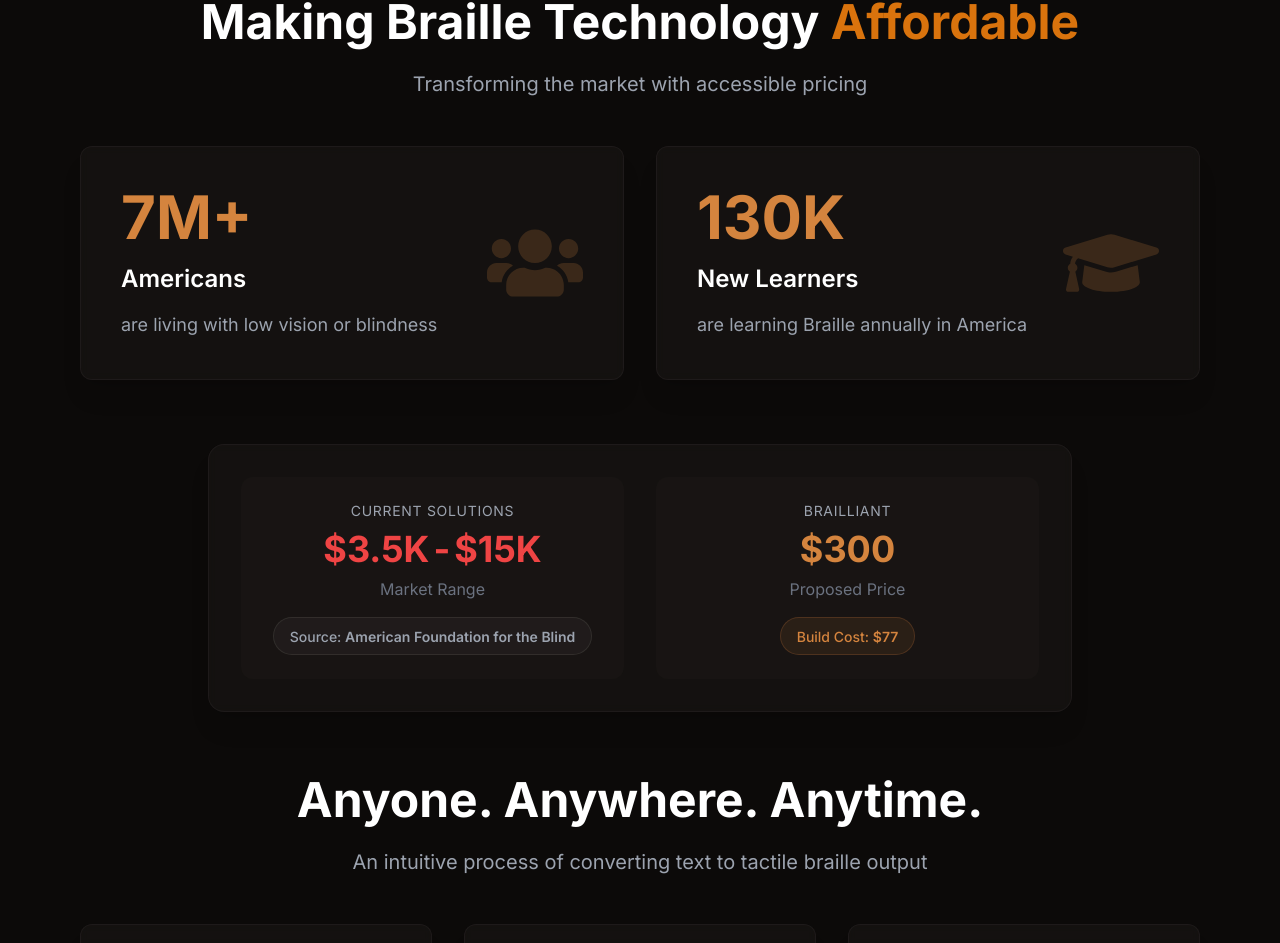
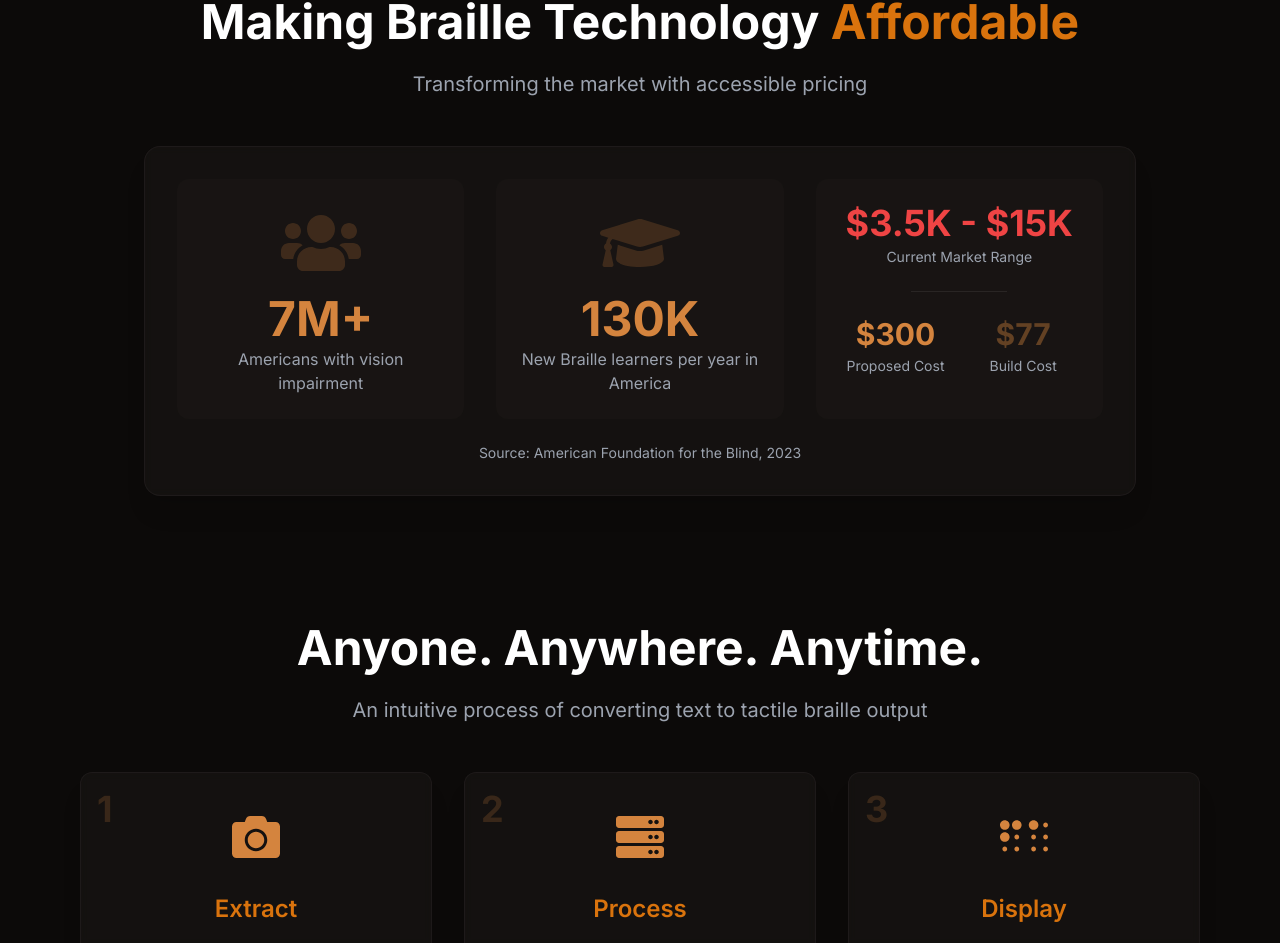
Before and after one commit to tkpepper15/braillebox, a Next.js app: page / in a window 1280 px wide. Shown: the part 1214-2157 px from the top of the page. Built offline with nearby package versions, Linux system fonts and the light colour scheme.

Commit message:
Commit message

```diff
--- a/app/page.tsx
+++ b/app/page.tsx
@@ -46,6 +46,26 @@
 const bounce = keyframes`
   0%, 20%, 50%, 80%, 100% { transform: translateY(0); }
   40% { transform: translateY(-20px); }
+`;
+
+const pulseAnimation = keyframes`
+  0%, 100% {
+    transform: scale(1);
+    opacity: 0.6;
+  }
+  50% {
+    transform: scale(1.2);
+    opacity: 1;
+  }
+`;
+
+const glowAnimation = keyframes`
+  0%, 100% {
+    filter: drop-shadow(0 0 2px #d4843e);
+  }
+  50% {
+    filter: drop-shadow(0 0 8px #d4843e);
+  }
 `;
 
 // Styled Components
@@ -183,81 +203,68 @@
               </p>
             </div>
 
-            <div className="grid grid-cols-1 md:grid-cols-2 gap-8 mb-16">
-              {/* Market Size Card */}
-              <div className="bg-stone-800/30 backdrop-blur-sm p-10 rounded-xl transition-all duration-300
-                hover:scale-105 hover:bg-stone-800/50 shadow-xl border border-stone-800/50">
-                <div className="flex items-center justify-between">
-                  <div className="space-y-4">
-                    <h3 className="text-[#d4843e] text-6xl font-bold">7M+</h3>
-                    <p className="text-white text-2xl font-semibold">Americans</p>
-                    <p className="text-gray-400 text-lg">are living with low vision or blindness</p>
-                  </div>
-                  <div className="text-[#d4843e] opacity-20">
-                    <FaUsers className="size-24" />
-                  </div>
-                </div>
-              </div>
-
-              {/* Growth Card */}
-              <div className="bg-stone-800/30 backdrop-blur-sm p-10 rounded-xl transition-all duration-300
-                hover:scale-105 hover:bg-stone-800/50 shadow-xl border border-stone-800/50">
-                <div className="flex items-center justify-between">
-                  <div className="space-y-4">
-                    <h3 className="text-[#d4843e] text-6xl font-bold">130K</h3>
-                    <p className="text-white text-2xl font-semibold">New Learners</p>
-                    <p className="text-gray-400 text-lg">are learning Braille annually in America</p>
-                  </div>
-                  <div className="text-[#d4843e] opacity-20">
-                    <FaGraduationCap className="size-24" />
-                  </div>
-                </div>
-              </div>
-            </div>
-
-            {/* Value Proposition */}
-            <div className="mt-16 text-center">
-              <div className="max-w-4xl mx-auto px-4">
-
-                {/* Cost Comparison Card */}
+            <div className="mb-16 text-center">
+              <div className="max-w-5xl mx-auto px-4">
                 <div className="bg-stone-800/30 backdrop-blur-sm rounded-2xl p-8 shadow-xl border border-stone-800/50">
-                  {/* Price Comparison */}
-                  <div className="grid grid-cols-1 md:grid-cols-2 gap-8">
+                  {/* Stats Grid */}
+                  <div className="grid grid-cols-1 md:grid-cols-3 gap-8 mb-6">
+                    {/* Market Size Stat */}
                     <div className="bg-stone-900/50 rounded-xl p-6 hover:scale-105 transition-all duration-300">
                       <div className="flex flex-col items-center">
-                        <span className="text-gray-400 text-sm uppercase tracking-wider mb-2">Current Solutions</span>
-                        <div className="flex items-baseline gap-1">
-                          <span className="text-red-500 text-4xl font-bold">$3.5K</span>
-                          <span className="text-red-500 text-4xl font-bold">-</span>
-                          <span className="text-red-500 text-4xl font-bold">$15K</span>
+                        <div className="text-[#d4843e] opacity-20 mb-3">
+                          <FaUsers className="size-20" />
                         </div>
-                        <span className="text-gray-500 mt-2">Market Range</span>
-                        <div className="mt-4 bg-stone-800/50 border border-stone-700/50 rounded-full px-4 py-1.5">
-                          <span className="text-gray-400 text-sm font-medium">
-                            Source: <span className="font-semibold">American Foundation for the Blind</span>
-                          </span>
-                        </div>
+                        <h3 className="text-[#d4843e] text-5xl font-bold mb-1">7M+</h3>
+                        <p className="text-gray-400">Americans with vision impairment</p>
                       </div>
                     </div>
 
+                    {/* New Learners Stat */}
                     <div className="bg-stone-900/50 rounded-xl p-6 hover:scale-105 transition-all duration-300">
                       <div className="flex flex-col items-center">
-                        <span className="text-gray-400 text-sm uppercase tracking-wider mb-2">Brailliant</span>
-                        <div className="flex items-baseline gap-1">
-                          <span className="text-[#d4843e] text-4xl font-bold">$300</span>
+                        <div className="text-[#d4843e] opacity-20 mb-3">
+                          <FaGraduationCap className="size-20" />
                         </div>
-                        <span className="text-gray-500 mt-2">Proposed Price</span>
-                        <div className="mt-4 bg-[#d4843e]/10 border border-[#d4843e]/20 rounded-full px-4 py-1.5">
-                          <span className="text-[#d4843e] text-sm font-medium">
-                            Build Cost: <span className="font-semibold">$77</span>
-                          </span>
+                        <h3 className="text-[#d4843e] text-5xl font-bold mb-1">130K</h3>
+                        <p className="text-gray-400">New Braille learners per year in America</p>
+                      </div>
+                    </div>
+
+                    {/* Price Comparison */}
+                    <div className="bg-stone-900/50 rounded-xl p-6 hover:scale-105 transition-all duration-300">
+                      <div className="flex flex-col items-center h-full">
+                        {/* Current Market Range */}
+                        <div className="flex flex-col items-center mb-6">
+                          <span className="text-red-500 text-4xl font-bold">$3.5K - $15K</span>
+                          <span className="text-gray-400 text-sm mt-1">Current Market Range</span>
+                        </div>
+
+                        {/* Divider */}
+                        <div className="h-px w-24 bg-stone-800 mb-6" />
+
+                        {/* Bottom Grid */}
+                        <div className="grid grid-cols-2 gap-4 w-full">
+                          {/* Proposed Cost */}
+                          <div className="flex flex-col items-center">
+                            <span className="text-[#d4843e] text-3xl font-bold">$300</span>
+                            <span className="text-gray-400 text-sm mt-1">Proposed Cost</span>
+                          </div>
+
+                          {/* Build Cost */}
+                          <div className="flex flex-col items-center">
+                            <span className="text-[#d4843e]/40 text-3xl font-bold">$77</span>
+                            <span className="text-gray-400 text-sm mt-1">Build Cost</span>
+                          </div>
                         </div>
                       </div>
                     </div>
                   </div>
+
+                  {/* Source Citation */}
+                  <div className="text-center text-gray-400 text-sm">
+                    Source: American Foundation for the Blind, 2023
+                  </div>
                 </div>
-
-
               </div>
             </div>
           </div>
```
